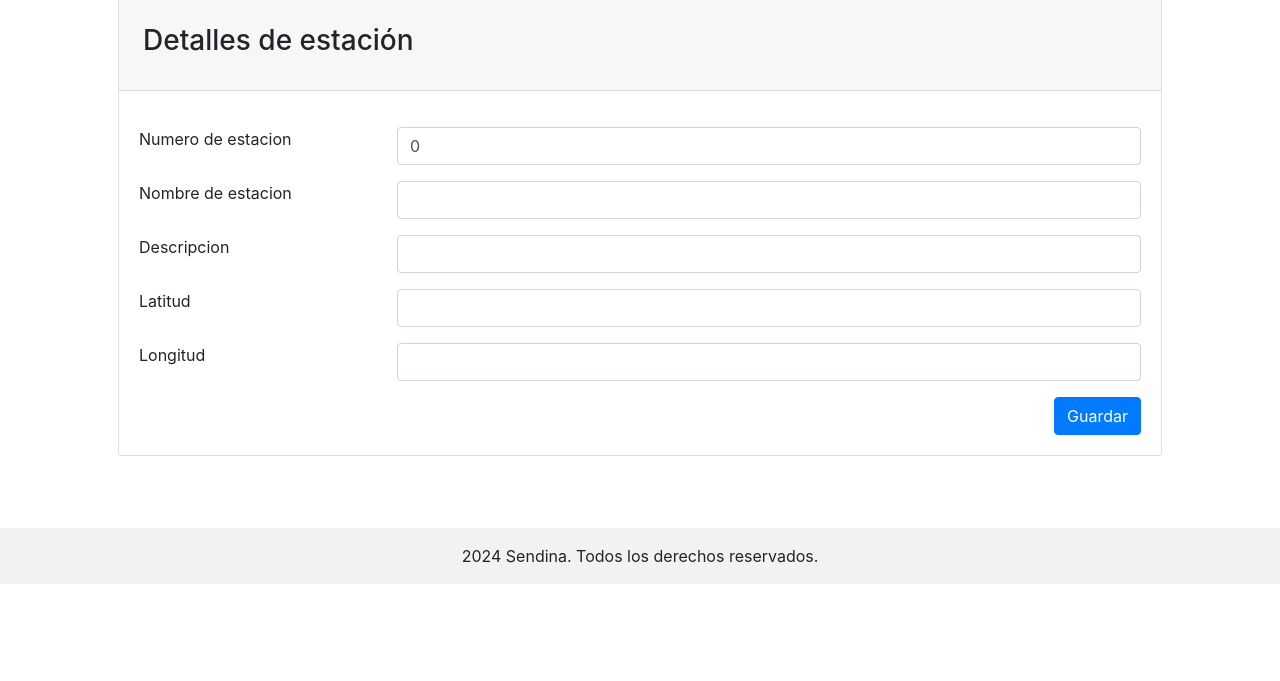
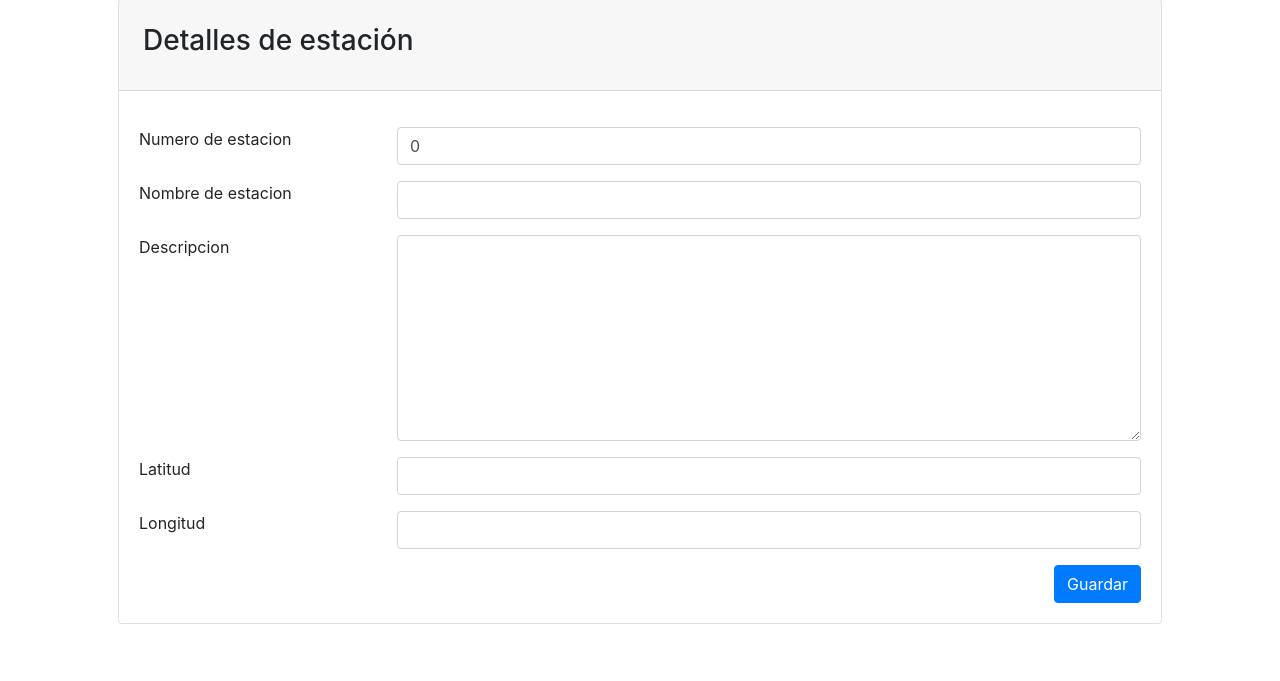
Before and after one commit to Froshlee14/SendinaUV, a PHP site: page /senderosUV/estacion in a window 1280 px wide. Shown: the part 343-1024 px from the top of the page. Before the commit the page ends 927 px from the top, so only its background shows below. Run offline with PHP 8.4, Linux system fonts and the light colour scheme; some libraries are stand-ins or nearby versions.

Commit message:
Cambio de text input a text area para la descripcion de las estaciones

```diff
--- a/vistas/estacion/editor.php
+++ b/vistas/estacion/editor.php
@@ -70,7 +70,8 @@
 							<label for="descripcion">Descripcion</label>
 						</div>
 						<div class="col-12 col-sm-9">
-							<input class="form-control" type="text" name="descripcion" value="<?php echo $descripcion ?>" required>
+							<textarea class="form-control" id="textAreaExample2" rows="8" name="descripcion"> <?php echo $descripcion ?></textarea>
+							<!-- <input class="form-control" type="text" name="descripcion" value="<?php echo $descripcion ?>" required> -->
 						</div>
 					</div>
 
```
